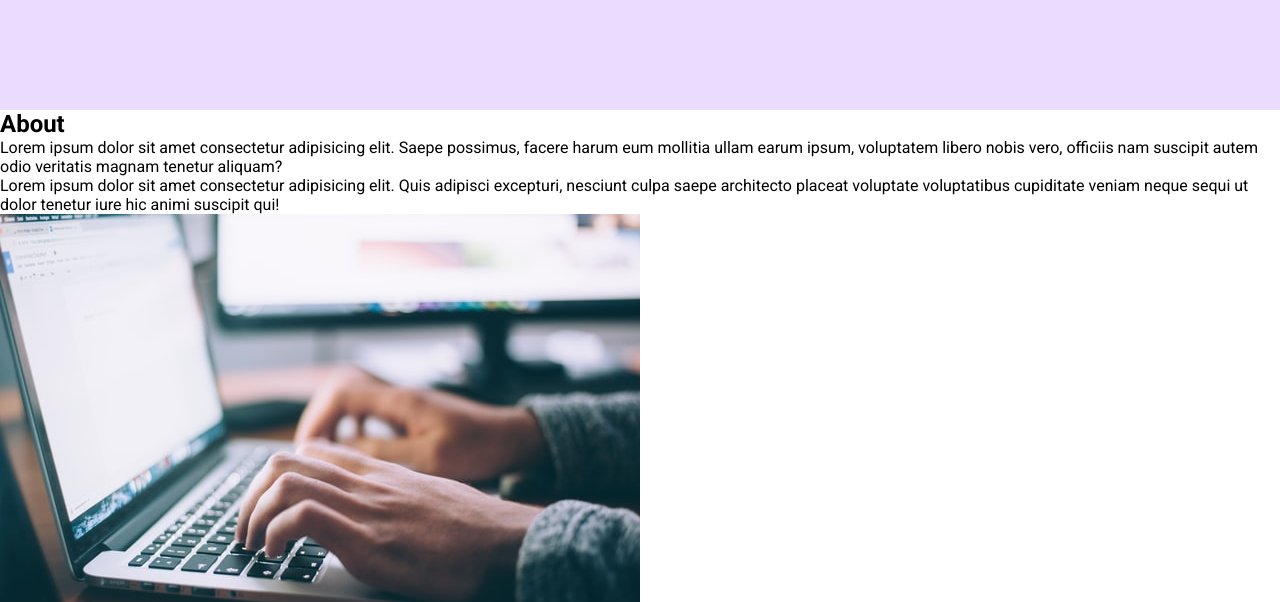
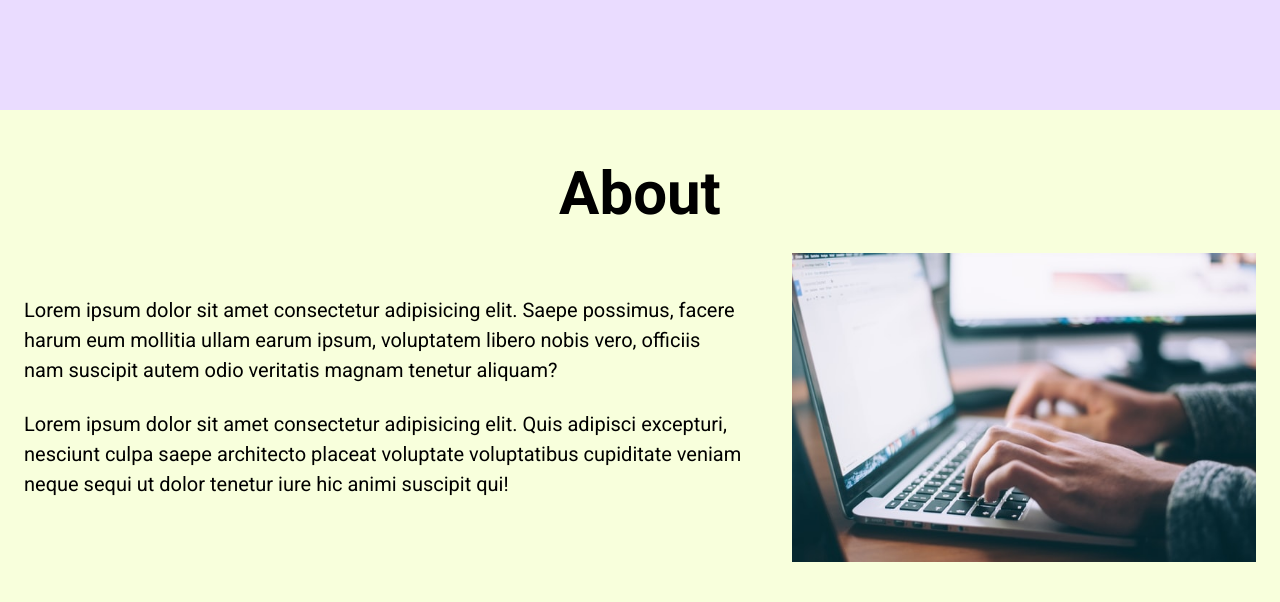
Before and after one commit to jericmariano/website-part1-html-, a plain HTML site: page index.html in a window 1280 px wide. Shown: the part 690-1292 px from the top of the page. Drawn offline with Linux system fonts and the light colour scheme.

Commit message:
about section done

```diff
--- a/index.html
+++ b/index.html
@@ -5,7 +5,7 @@
     <meta http-equiv="X-UA-Compatible" content="IE=edge" />
     <meta name="viewport" content="width=device-width, initial-scale=1.0" />
     <title>Document</title>
-    <link rel="stylesheet" href="./style.css">
+    <link rel="stylesheet" href="./style.css" />
   </head>
   <body>
     <section>
@@ -18,39 +18,48 @@
         </ul>
       </nav>
       <header>
+        <div class="row">
           <div>
             <h1>Best place to learn frontend</h1>
             <p class="subheader">
-            Go from being an absolute beginner to pro with a simplified process
+              Go from being an absolute beginner to pro with a simplified
+              process
             </p>
             <button>Start now</button>
           </div>
           <figure>
-          <img src="./HTML Practise Assets/laptop.png" alt="Home page image" />
+            <img
+              src="./HTML Practise Assets/laptop.png"
+              alt="Home page image"
+            />
           </figure>
+        </div>
       </header>
     </section>
 
     <main>
-      <section id="about"></section>
+      <section id="about">
         <h2>About</h2>
-      <div>
-        <p>
+        <div class ="section__description">
+          <div class ="section__description--wrapper">
+            <p class ="section__description--para">
               Lorem ipsum dolor sit amet consectetur adipisicing elit. Saepe
               possimus, facere harum eum mollitia ullam earum ipsum, voluptatem
-          libero nobis vero, officiis nam suscipit autem odio veritatis magnam
-          tenetur aliquam?
+              libero nobis vero, officiis nam suscipit autem odio veritatis
+              magnam tenetur aliquam?
             </p>
-        <p>
-          Lorem ipsum dolor sit amet consectetur adipisicing elit. Quis adipisci
-          excepturi, nesciunt culpa saepe architecto placeat voluptate
-          voluptatibus cupiditate veniam neque sequi ut dolor tenetur iure hic
-          animi suscipit qui!
+            <p class ="section__description--para">
+              Lorem ipsum dolor sit amet consectetur adipisicing elit. Quis
+              adipisci excepturi, nesciunt culpa saepe architecto placeat
+              voluptate voluptatibus cupiditate veniam neque sequi ut dolor
+              tenetur iure hic animi suscipit qui!
             </p>
           </div>
-      <figure>
+          <figure class ="about__img--wrapper">
             <img src="./HTML Practise Assets/about.jpg" alt="" />
           </figure>
+        </div>
+      </section>
 
       <section id="discord">
         <h2>Discord</h2>
@@ -76,7 +85,7 @@
         <h2>Contact</h2>
         <form action="">
           <span>Email</span>
-              <input type="text" placeholder="jane@example.com">
+          <input type="text" placeholder="jane@example.com" />
           <span>Message</span>
           <textarea type="text" placeholder="jane@example.com"></textarea>
           <button>Submit</button>
@@ -85,14 +94,14 @@
     </main>
 
     <footer>
-        <img src="./HTML Practise Assets/FES.svg" alt="">
+      <img src="./HTML Practise Assets/FES.svg" alt="" />
       <div>
         <a href="#about">About</a>
         <a href="#discord">Discord</a>
         <a href="#contact">Contact</a>
         <a href="">Courses</a>
       </div>
-        <p>Copyright Frontend Simplified </p>
+      <p>Copyright Frontend Simplified</p>
     </footer>
   </body>
 </html>
--- a/style.css
+++ b/style.css
@@ -61,3 +61,60 @@ li {
     list-style-type: none;
     padding-left: 16px;
 }
+
+.row {
+    width: 100%;
+    max-width: 1300px;
+    display: flex;
+    align-items: center;
+    justify-content: center;
+}
+
+/*
+
+ABOUT
+
+*/
+
+#about {
+    padding: 48px 0;
+    background-color: #f8ffdc;
+}
+
+h2 {
+    font-size: 60px;
+    text-align: center;
+    margin-bottom: 24px;
+}
+
+.section__description {
+    display: flex;
+    justify-content: center;
+    align-items: center;
+}
+
+.about__img--wrapper {
+    width: 40%;
+    padding: 0 24px;
+}
+
+img {
+    width: 100%;
+}
+
+.section__description--wrapper {
+    width: 60%;
+    padding: 0 24px;
+}
+
+.section__description--para {
+    font-size: 20px;
+    line-height: 1.5;
+    margin-bottom: 24px;
+}
+
+/*
+
+DISCORD
+
+*/
```
Lines whose indentation alone changed are shown as unchanged.
